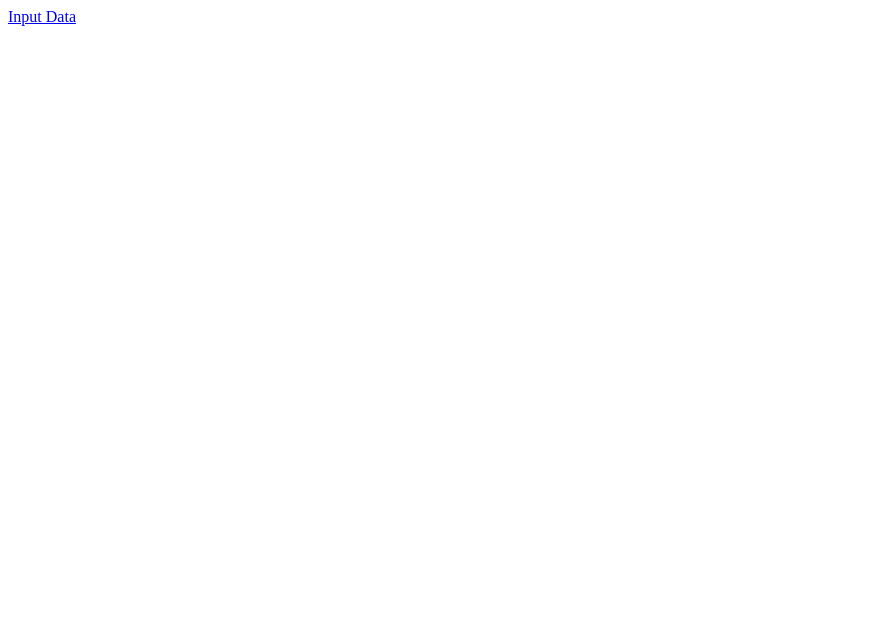
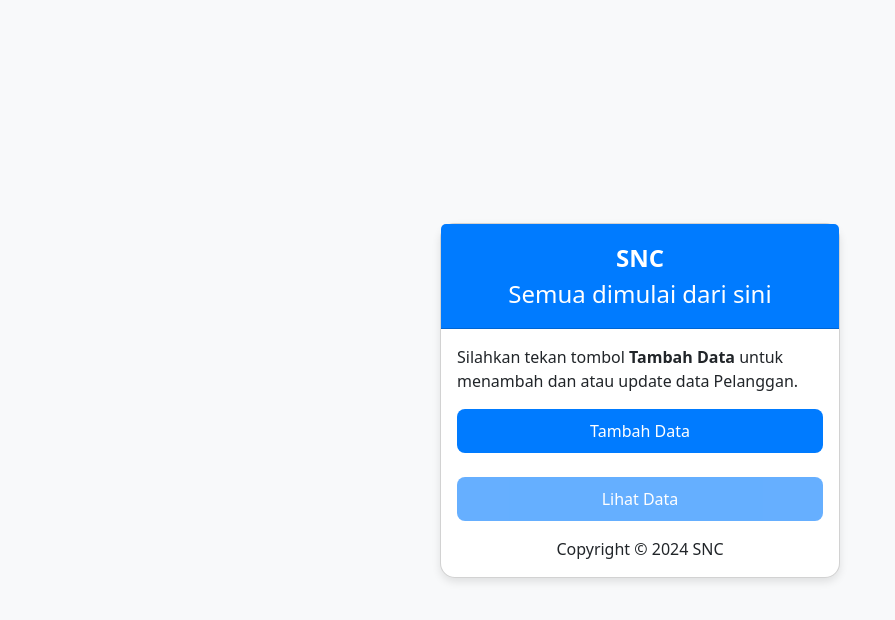
Before and after one commit to steksa/steksa.github.io, a plain HTML site: page index.html in a window 1280 px wide. Shown: the whole page, without its empty margins (0-895 px from the left). Drawn offline with nearby package versions, Linux system fonts and the light colour scheme.

Commit message:
Update index.html

```diff
--- a/index.html
+++ b/index.html
@@ -1 +1,82 @@
-<a href="https://docs.google.com/forms/d/e/1FAIpQLSccBbGNmHS0K51vg8mR-2NQzi9nzCP46LaTlmy8mZxhVnwngQ/viewform">Input Data</a>
+<!DOCTYPE html>
+<html lang="en">
+
+<head>
+    <meta charset="UTF-8">
+    <meta name="viewport" content="width=device-width, initial-scale=1.0">
+    <title>Input Data Pelanggan</title>
+    <link href="https://cdn.jsdelivr.net/npm/bootstrap@5.3.0/dist/css/bootstrap.min.css" rel="stylesheet">
+    <style>
+        body {
+            background-color: #f8f9fa;
+            display: flex;
+            justify-content: center;
+            align-items: center;
+            height: 100vh;
+            margin: 0;
+        }
+
+        .card {
+            width: 100%;
+            max-width: 400px;
+            border-radius: 15px;
+            box-shadow: 0 4px 8px rgba(0, 0, 0, 0.1);
+        }
+
+        .card-header {
+            background-color: #007bff;
+            color: #fff;
+            font-size: 1.5rem;
+            text-align: center;
+            padding: 1rem;
+            border-top-left-radius: 15px;
+            border-top-right-radius: 15px;
+        }
+
+        .form-group label {
+            font-weight: bold;
+        }
+
+        .btn-submit {
+            background-color: #007bff;
+            color: white;
+            border: none;
+            padding: 10px;
+            width: 100%;
+            border-radius: 8px;
+        }
+
+        .btn-submit:hover {
+            background-color: #0056b3;
+        }
+
+        .disabled-link {
+            pointer-events: none;
+            opacity: 0.6;
+        }
+    </style>
+</head>
+
+<body>
+
+    <div class="card">
+        <div class="card-header">
+            <strong>SNC</strong> <br>
+            Semua dimulai dari sini
+        </div>
+        <div class="card-body">
+            <p>Silahkan tekan tombol <strong>Tambah Data</strong> untuk menambah dan atau update data Pelanggan.</p>
+            <a href="https://docs.google.com/forms/d/e/1FAIpQLSccBbGNmHS0K51vg8mR-2NQzi9nzCP46LaTlmy8mZxhVnwngQ/viewform"
+                class="btn btn-submit">Tambah Data</a>
+            <br><br>
+            <a href="#" class="btn btn-submit disabled-link">Lihat Data</a>
+        </div>
+        <p class="text-center">Copyright &copy; 2024 SNC</p>
+
+    </div>
+
+
+    <script src="https://cdn.jsdelivr.net/npm/bootstrap@5.3.0/dist/js/bootstrap.bundle.min.js"></script>
+</body>
+
+</html>
```
